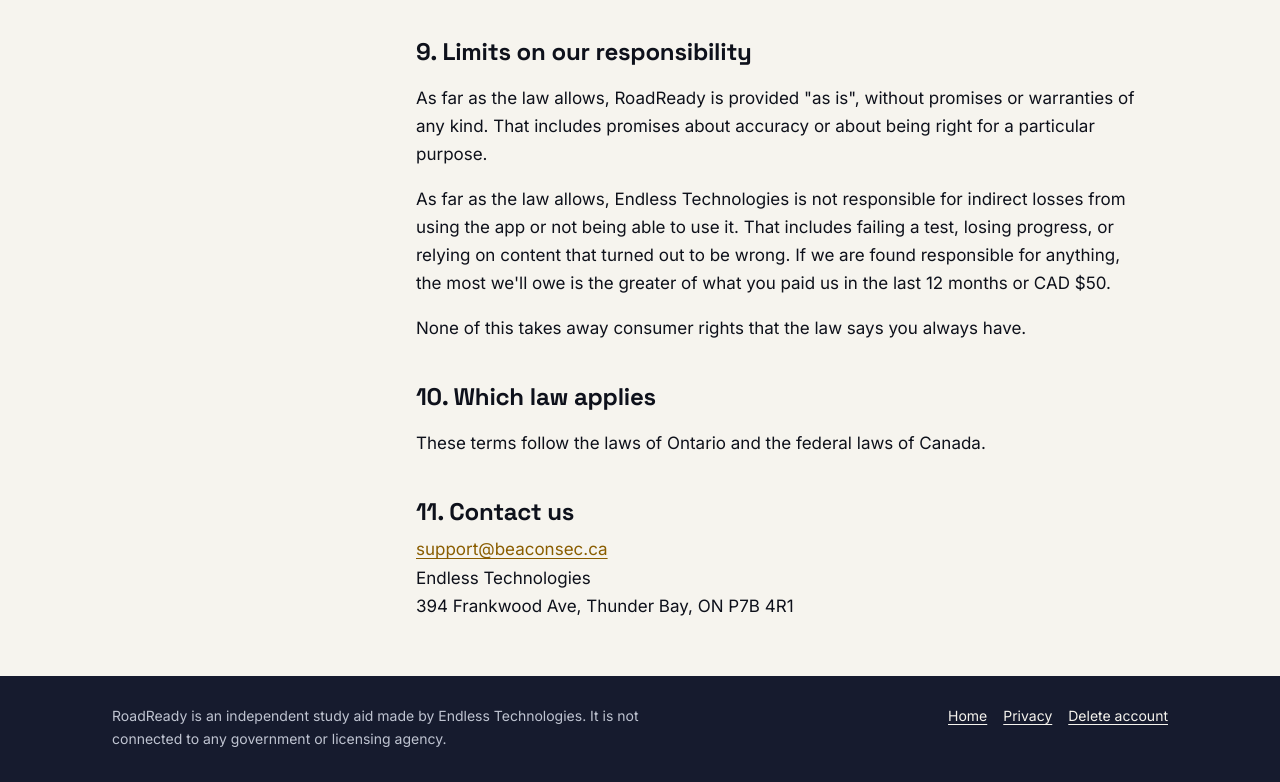
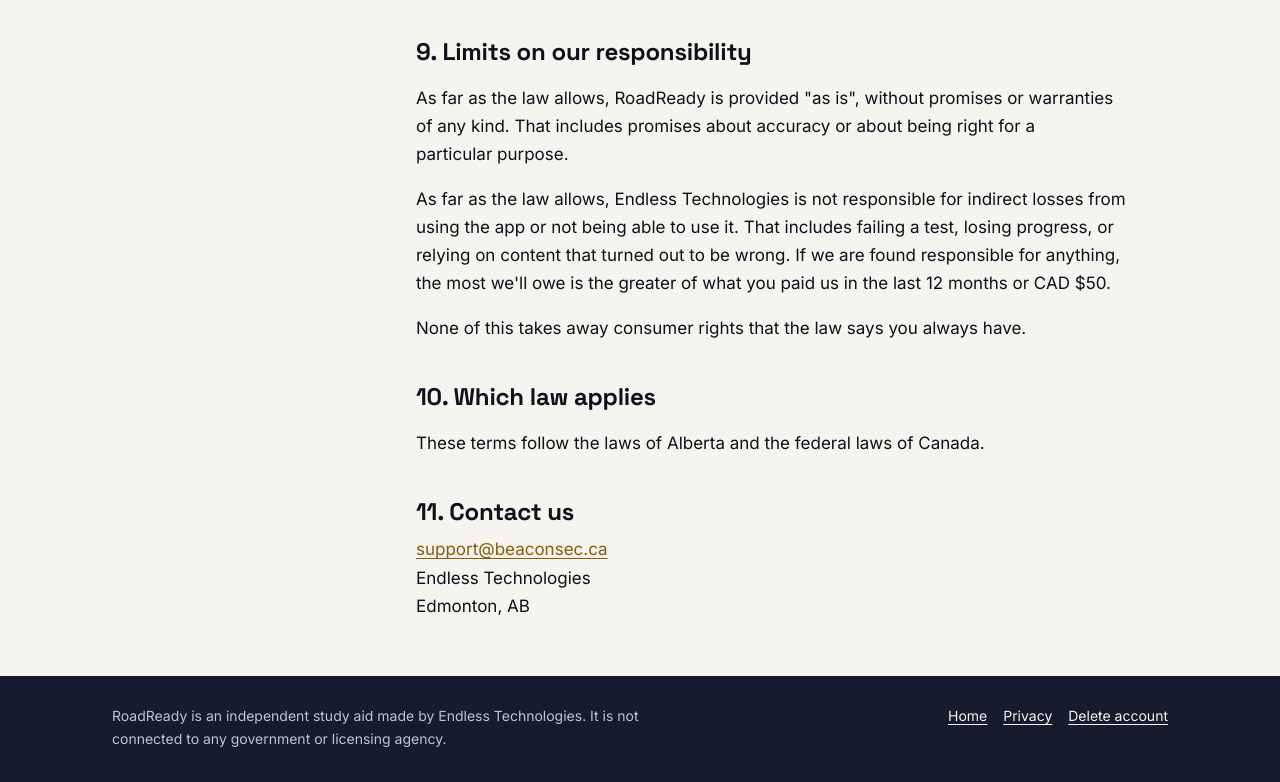
Before and after one commit to fikokwu/roadready-site, a plain HTML site: page terms.html in a window 1280 px wide. Shown: the part 2324-3106 px from the top of the page. Drawn offline with Linux system fonts and the light colour scheme.

Commit message:
Edmonton, AB; Alberta law; tidier line breaks
Co-Authored-By: Claude Opus 5.5 <noreply@anthropic.com>

```diff
--- a/style.css
+++ b/style.css
@@ -41,6 +41,8 @@ body {
   color: var(--text);
   background: var(--bg);
 }
+p, li { text-wrap: pretty; }
+h1, h2, h3 { text-wrap: balance; }
 h1, h2, h3, .brand { font-family: "Space Grotesk", "Inter", system-ui, sans-serif; letter-spacing: -0.01em; }
 a { color: var(--link); text-underline-offset: 3px; }
 a:hover { text-decoration-thickness: 2px; }
--- a/terms.html
+++ b/terms.html
@@ -125,13 +125,13 @@
     <p>None of this takes away consumer rights that the law says you always have.</p>
 
     <h2 id="law">10. Which law applies</h2>
-    <p>These terms follow the laws of Ontario and the federal laws of Canada.</p>
+    <p>These terms follow the laws of Alberta and the federal laws of Canada.</p>
 
     <h2 id="contact">11. Contact us</h2>
     <address>
       <a href="mailto:support@beaconsec.ca">support@beaconsec.ca</a><br>
       Endless Technologies<br>
-      394 Frankwood Ave, Thunder Bay, ON  P7B 4R1
+      Edmonton, AB
     </address>
   </article>
 </div>
```
Also changed, not shown: index.html (+1 -1 lines), privacy.html (+1 -1 lines).
